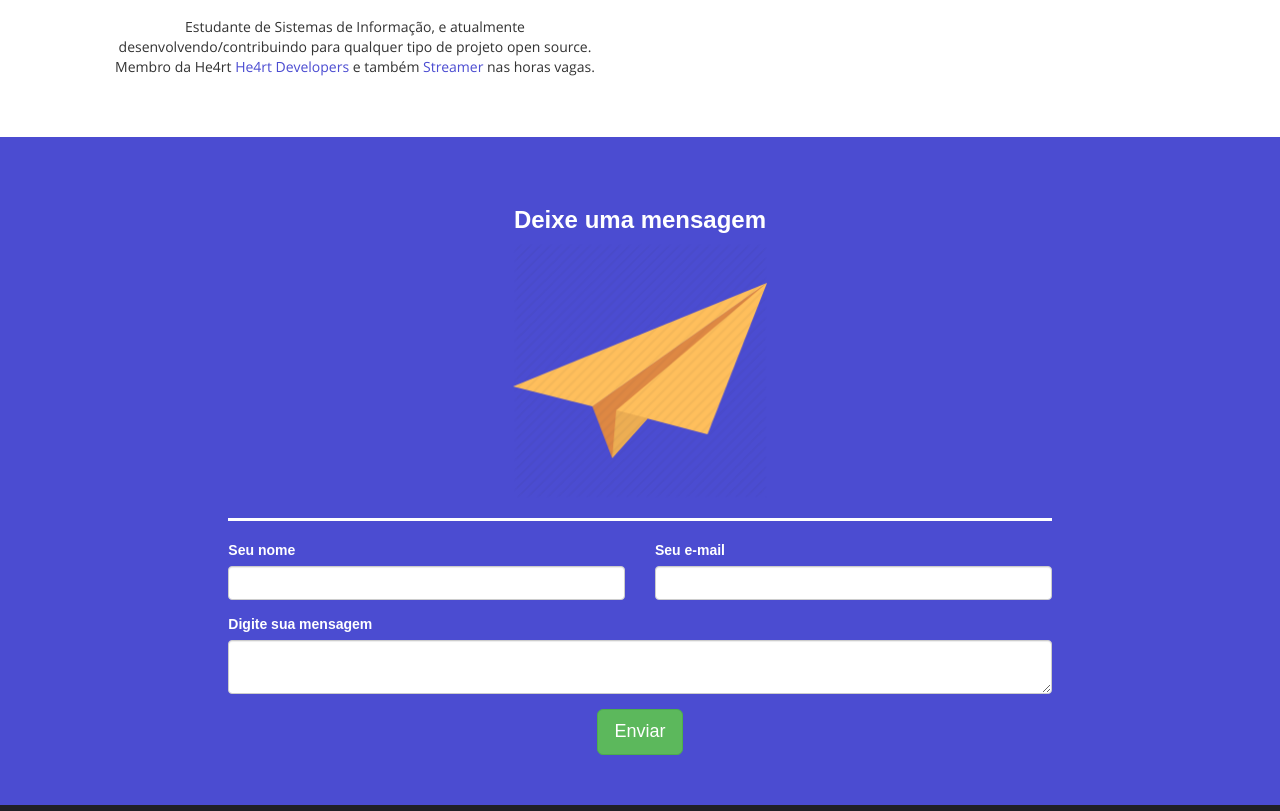
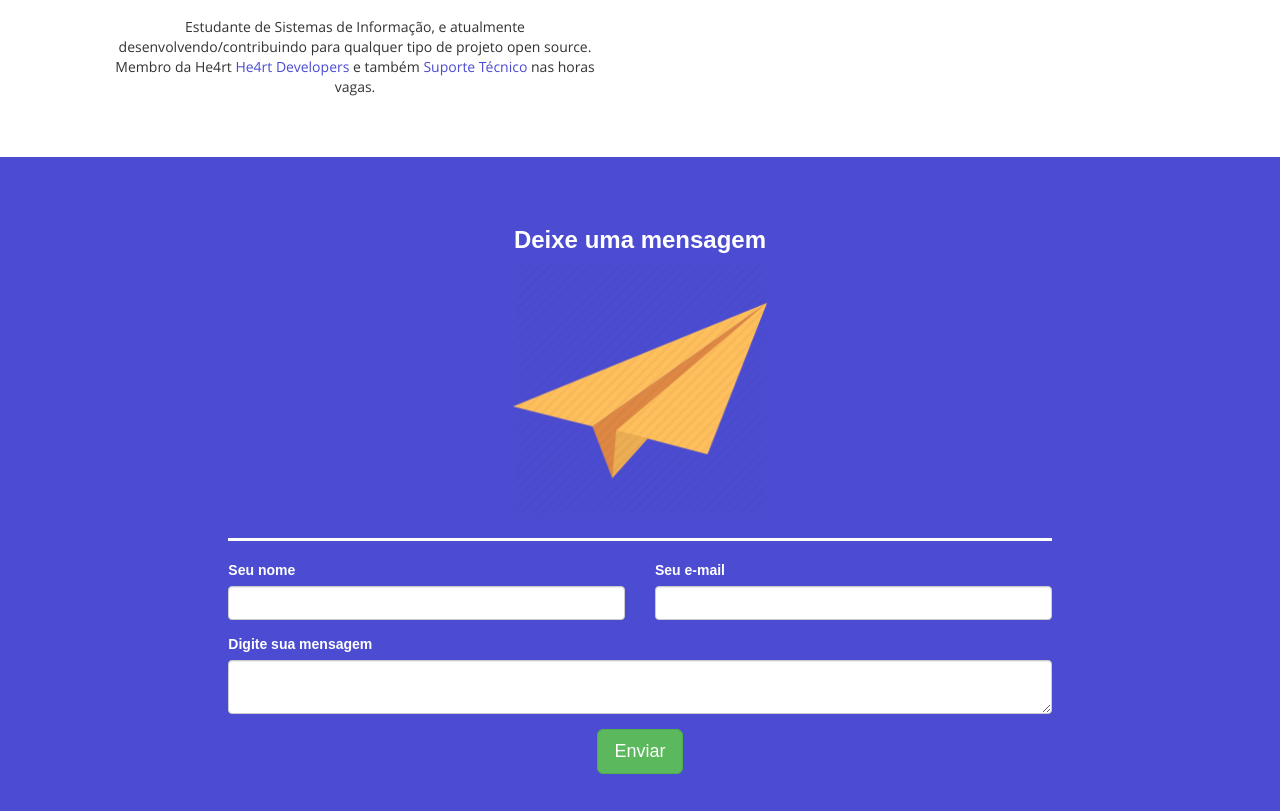
Before and after one commit to glmdutra/primeiro-portif-lio, a plain HTML site: page index.html in a window 1280 px wide. Shown: the part 1418-2229 px from the top of the page. Drawn offline with Linux system fonts and the light colour scheme; a web font is replaced by a local one.

Commit message:
Update index.html

```diff
--- a/index.html
+++ b/index.html
@@ -65,7 +65,7 @@
             </div>
             <p style="margin-top: 20px;">
               Estudante de Sistemas de Informação, e atualmente desenvolvendo/contribuindo para qualquer tipo de projeto open source.<br>
-              Membro da He4rt <a href="https://heartdevs.com" style="color: #4B4CD1">He4rt Developers</a> e também <a href="https://heartdevs.com" style="color: #4B4CD1">Streamer</a> nas horas vagas.
+              Membro da He4rt <a href="https://heartdevs.com" style="color: #4B4CD1">He4rt Developers</a> e também <a href="https://heartdevs.com" style="color: #4B4CD1">Suporte Técnico</a> nas horas vagas.
             </p>
           </div>
         </div>
```
